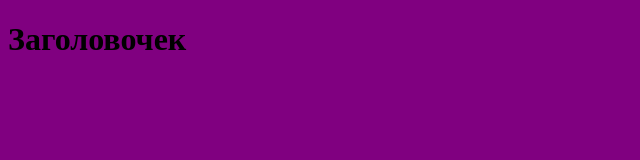
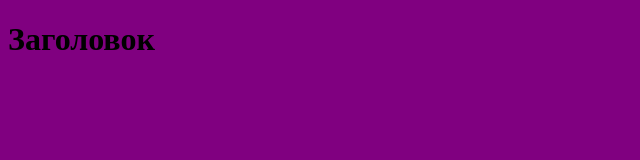
Before and after one commit to Slowpokess/githubforbeginner, a plain HTML site: page index.html in a window 1280 px wide. Shown: the full height of the page, 0-640 px from the left. Drawn offline with Linux system fonts and the light colour scheme.

Commit message:
Update index.html

```diff
--- a/index.html
+++ b/index.html
@@ -8,6 +8,6 @@
         <link rel="stylesheet" href="style.css">
      </head>
     <body>
-      <h1>Заголовочек</h1>
+      <h1>Заголовок</h1>
     </body>
     </html>
```
